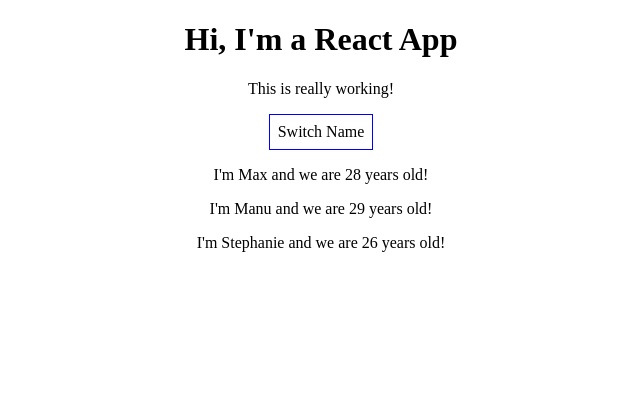
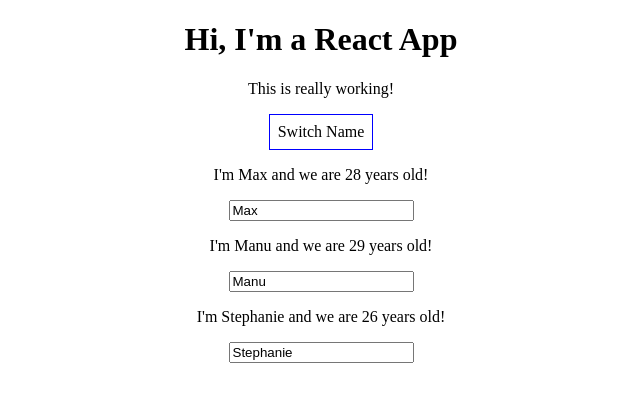
Before and after one commit to Onas-2000/learn-react, a React (Create React App) app: page / in a window 1280 px wide. Both pictures are taken after a click on the button "Switch Name". Shown: the top 402 px of the page, without its empty margins (319-959 px from the left). Built offline with nearby package versions, Linux system fonts and the light colour scheme.

Commit message:
nameChangedHandler added to create a flexible list

```diff
--- a/src/App.js
+++ b/src/App.js
@@ -19,6 +19,20 @@
  togglePersonsHandler = () => {
    const doesShow = this.state.showPersons;
    this.setState({showPersons: !doesShow});
+ }
+ nameChangedHandler = (event, id) =>{
+  const personIndex = this.state.persons.findIndex(p => {
+    return p.id === id;
+  });
+
+  const person ={
+     ...this.state.persons[personIndex]
+  };
+
+  person.name = event.target.value;
+  const persons = [...this.state.persons];
+  persons[personIndex] = person;
+  this.setState({persons: persons});
  }
 
 
@@ -48,6 +62,7 @@
         name= {person.name}
         age= {person.age}
         key={person.id}
+        changed={(event) => this.nameChangedHandler(event, person.id)}
         />
       })}
       </div>
--- a/src/Person/Person.js
+++ b/src/Person/Person.js
@@ -5,6 +5,7 @@
         <div>
             <p onClick={props.click}>I'm {props.name} and we are {props.age} years old!</p>
             <p>{props.children}</p>
+            <input type='text' onChange={props.changed} value={props.name}/>
         </div>
     )
 };
```
